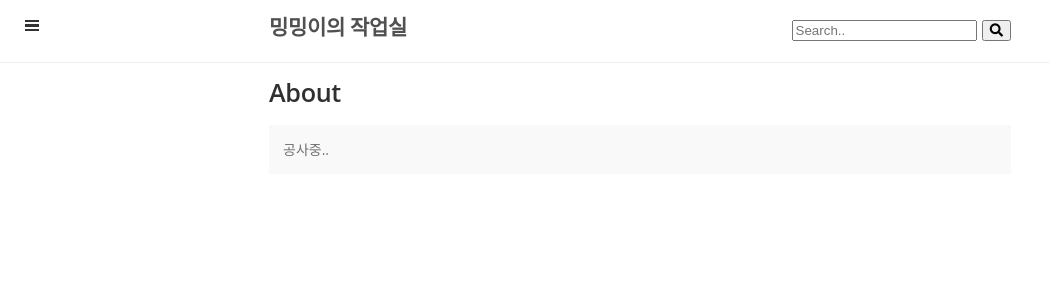
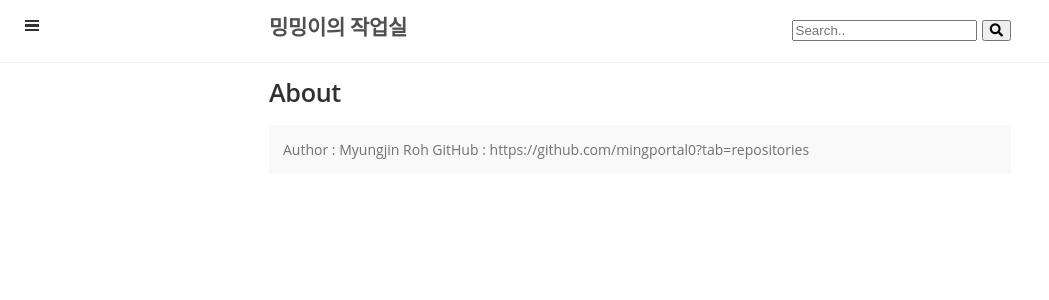
Before and after one commit to mingportal0/mingportal0.github.io, a Jekyll site: the page built from about.md, in a window 1280 px wide. Shown: the top 300 px of the page, without its empty margins (0-1049 px from the left). Built offline with Jekyll 4.4.1, drawn with Linux system fonts in a browser that asks for light colours; nearby versions of some CDN libraries.

Commit message:
update about

```diff
--- a/about.md
+++ b/about.md
@@ -4,5 +4,6 @@ title: About
 ---
 
 <p class="message">
-  공사중..
+  Author : Myungjin Roh
+  GitHub : https://github.com/mingportal0?tab=repositories
 </p>
```
